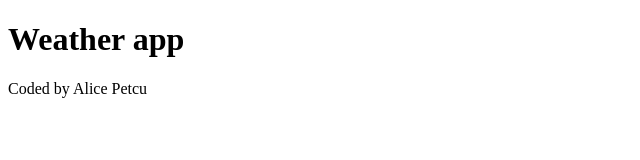
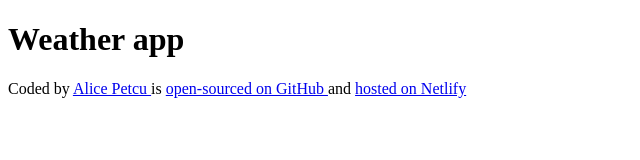
Before and after one commit to Alice131419/Weather-app-by-Alice, a plain HTML site: page index.html in a window 1280 px wide. Shown: the whole page, without its empty margins (0-640 px from the left). Drawn offline with Linux system fonts and the light colour scheme.

Commit message:
update footer links

```diff
--- a/index.html
+++ b/index.html
@@ -7,6 +7,20 @@
   </head>
   <body>
     <h1>Weather app</h1>
-    <footer>Coded by Alice Petcu</footer>
+    <footer>
+      Coded by
+      <a href="https://github.com/Alice131419" target="_blank"> Alice Petcu </a>
+      is
+      <a
+        href="https://github.com/Alice131419/Weather-app-by-Alice"
+        target="_blank"
+      >
+        open-sourced on GitHub
+      </a>
+      and
+      <a href="https://weather-app-by-alice.netlify.app/" target="_blank">
+        hosted on Netlify
+      </a>
+    </footer>
   </body>
 </html>
```
